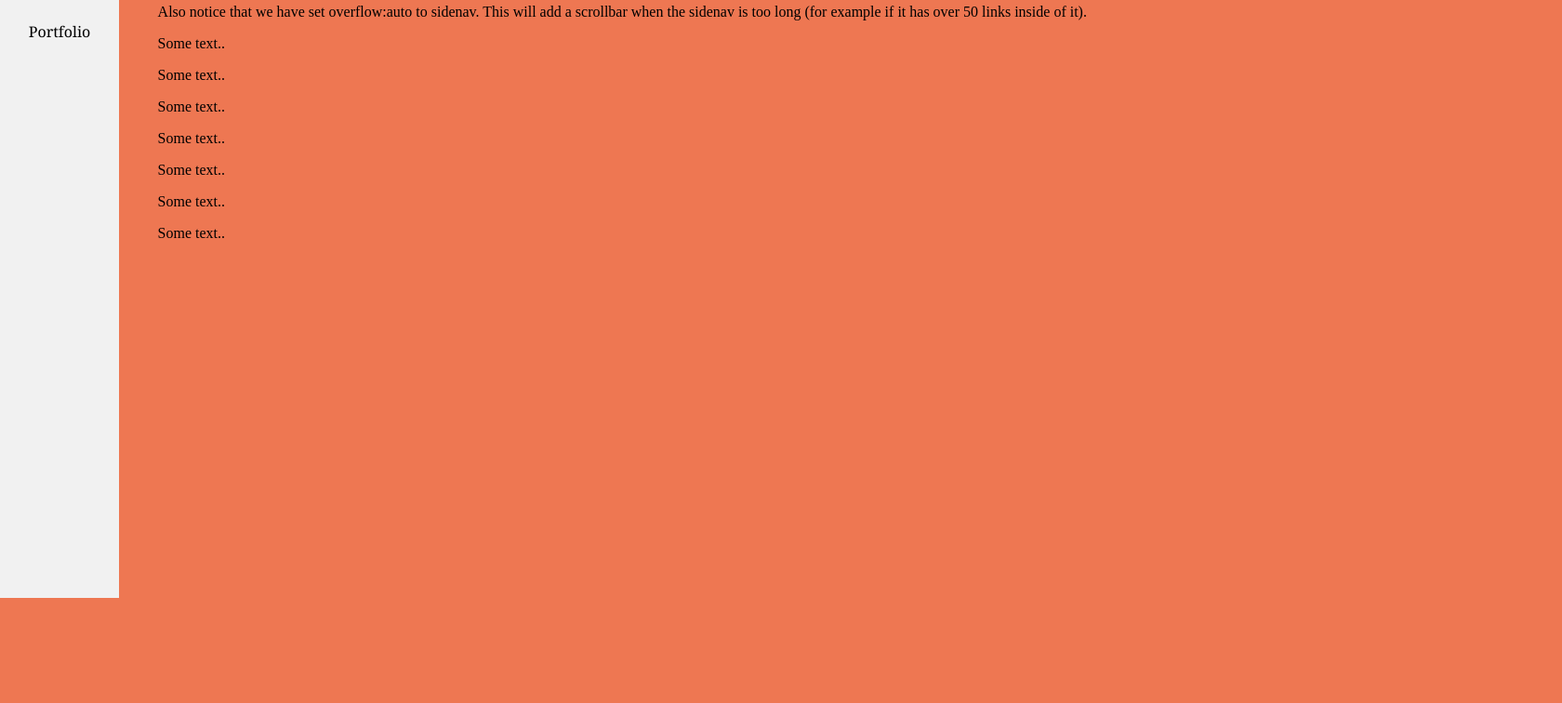
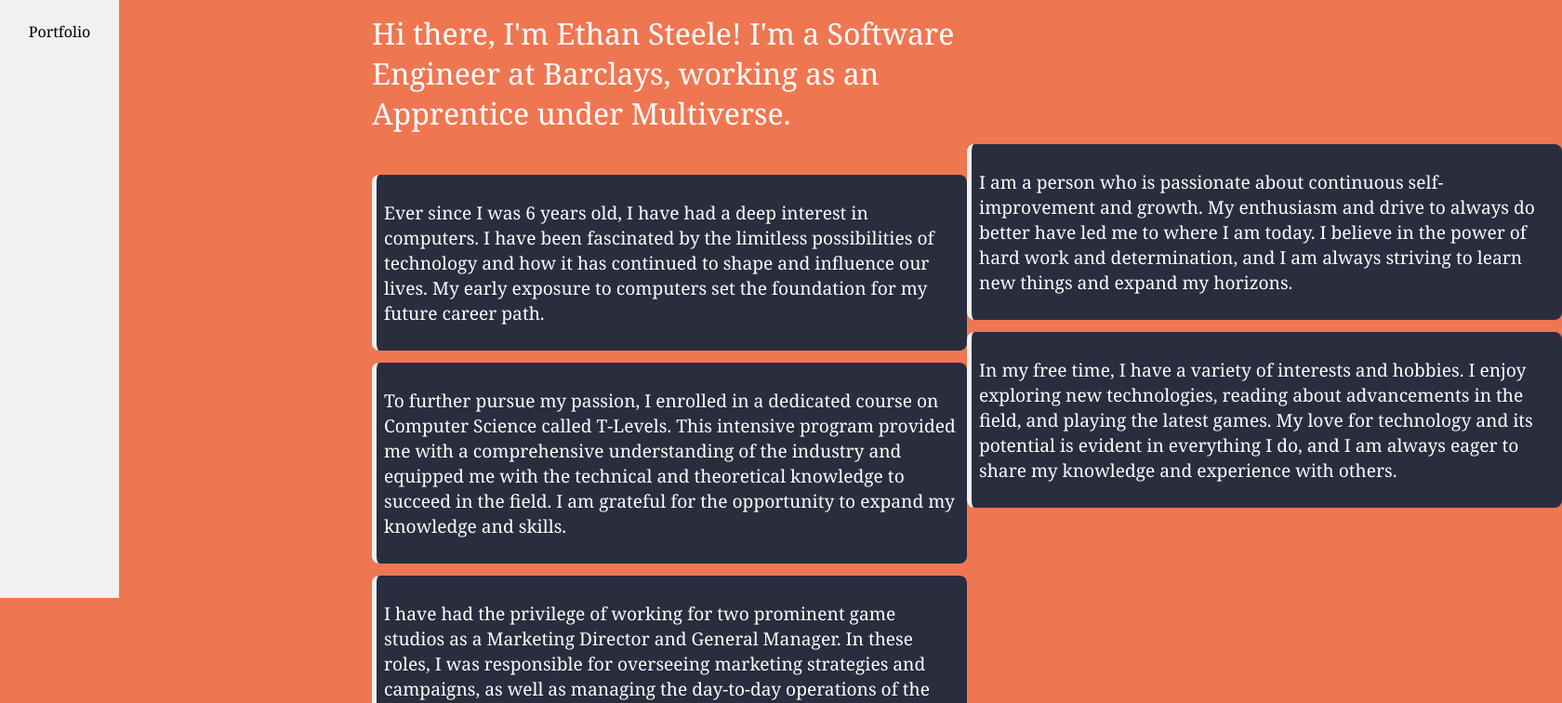
Before and after one commit to vanishedUK/mv-portfolio, a plain HTML site: page about.html in a window 1280 px wide. Shown: the part 157-913 px from the top of the page at 93% size, 1680 px wide, since content can reach past the window. Drawn offline with Linux system fonts and the light colour scheme.

Commit message:
new styling

```diff
--- a/about.html
+++ b/about.html
@@ -35,18 +35,14 @@
         <script src="index.js"></script>
 
         <main>
-            <div style="margin-left:12%;padding:1px 16px;height:1000px;">
-                <h2>Fixed Full-height Side Nav</h2>
-                <h3>Try to scroll this area, and see how the sidenav sticks to the page</h3>
-                <p>Notice that this div element has a left margin of 25%. This is because the side navigation is set to 25% width. If you remove the margin, the sidenav will overlay/sit on top of this div.</p>
-                <p>Also notice that we have set overflow:auto to sidenav. This will add a scrollbar when the sidenav is too long (for example if it has over 50 links inside of it).</p>
-                <p>Some text..</p>
-                <p>Some text..</p>
-                <p>Some text..</p>
-                <p>Some text..</p>
-                <p>Some text..</p>
-                <p>Some text..</p>
-                <p>Some text..</p>
+            <div class="about-container">
+                <h1 class="c-1">About</h1>
+                <h3 class="c-2">Hi there, I'm Ethan Steele! I'm a Software Engineer at Barclays, working as an Apprentice under Multiverse.</h3>
+                <div class="p-card c-3"><p>Ever since I was 6 years old, I have had a deep interest in computers. I have been fascinated by the limitless possibilities of technology and how it has continued to shape and influence our lives. My early exposure to computers set the foundation for my future career path.</p></div>
+                <div class="p-card c-3"><p>To further pursue my passion, I enrolled in a dedicated course on Computer Science called T-Levels. This intensive program provided me with a comprehensive understanding of the industry and equipped me with the technical and theoretical knowledge to succeed in the field. I am grateful for the opportunity to expand my knowledge and skills.</p></div>
+                <div class="p-card c-3"><p>I have had the privilege of working for two prominent game studios as a Marketing Director and General Manager. In these roles, I was responsible for overseeing marketing strategies and campaigns, as well as managing the day-to-day operations of the studio. I am proud of the success I have driven in these positions, and I believe it is a testament to my skills and expertise in the field.</p></div>
+                <div class="p-card c-3"><p>I am a person who is passionate about continuous self-improvement and growth. My enthusiasm and drive to always do better have led me to where I am today. I believe in the power of hard work and determination, and I am always striving to learn new things and expand my horizons.</p></div>
+                <div class="p-card c-3"><p>In my free time, I have a variety of interests and hobbies. I enjoy exploring new technologies, reading about advancements in the field, and playing the latest games. My love for technology and its potential is evident in everything I do, and I am always eager to share my knowledge and experience with others.</p></div>
             </div>
 
         </main>
--- a/assets/styling/style.css
+++ b/assets/styling/style.css
@@ -97,7 +97,60 @@ li a:hover:not(.active) {
   margin-bottom: 10px;
 }
 
-@media only screen and (max-width: 1000px) {
+/* About Section */
+.about-container {
+  display: flex;
+  flex-direction: column;
+  align-items: justify;
+  justify-content: center;
+  flex-wrap: wrap;
+  margin: 0 auto;
+  width: 50%;
+  margin-left: 30%;
+  padding: 1px 16px;
+  height: 1000px;
+  font-family: Cambria, Cochin, Georgia, Times, 'Times New Roman', serif;
+  color: white;
+}
+
+.about-container .c-1 {
+  font-size: 3rem;
+}
+
+.about-container .c-2 {
+  font-size: 2rem;
+  font-weight: 500;
+}
+
+.about-container .c-3 {
+  font-size: 1.2rem;
+}
+
+.p-card {
+  background-color: #292d3e;
+  border-radius: 8px;
+  border-left: 5px solid #f1f1f1;
+  padding: 0.5rem;
+  margin-top: 0.8rem;
+}
+
+.p-card .c-3 {
+  margin-left: 0.3rem;
+}
+
+#card-languages {
+  display: block;
+  background-color: white;
+  border-radius: 5px;
+  width: 15vw;
+  margin-left: 15%;
+}
+
+.t-1 {
+  margin-left: 1rem;
+}
+
+@media only screen and (max-width: 1250px) {
   header nav {
     display: none;
   }
@@ -106,6 +159,10 @@ li a:hover:not(.active) {
     display: block;
     margin: 1rem;
   }
+
+  .about-container {
+    display: block;
+    width: 80%;
+    margin-left: 0;
+  }
 }
-
-/* About Page */
```
Also changed, not shown: experience.html (+14 -2 lines), portfolio.html (+1 -1 lines).
